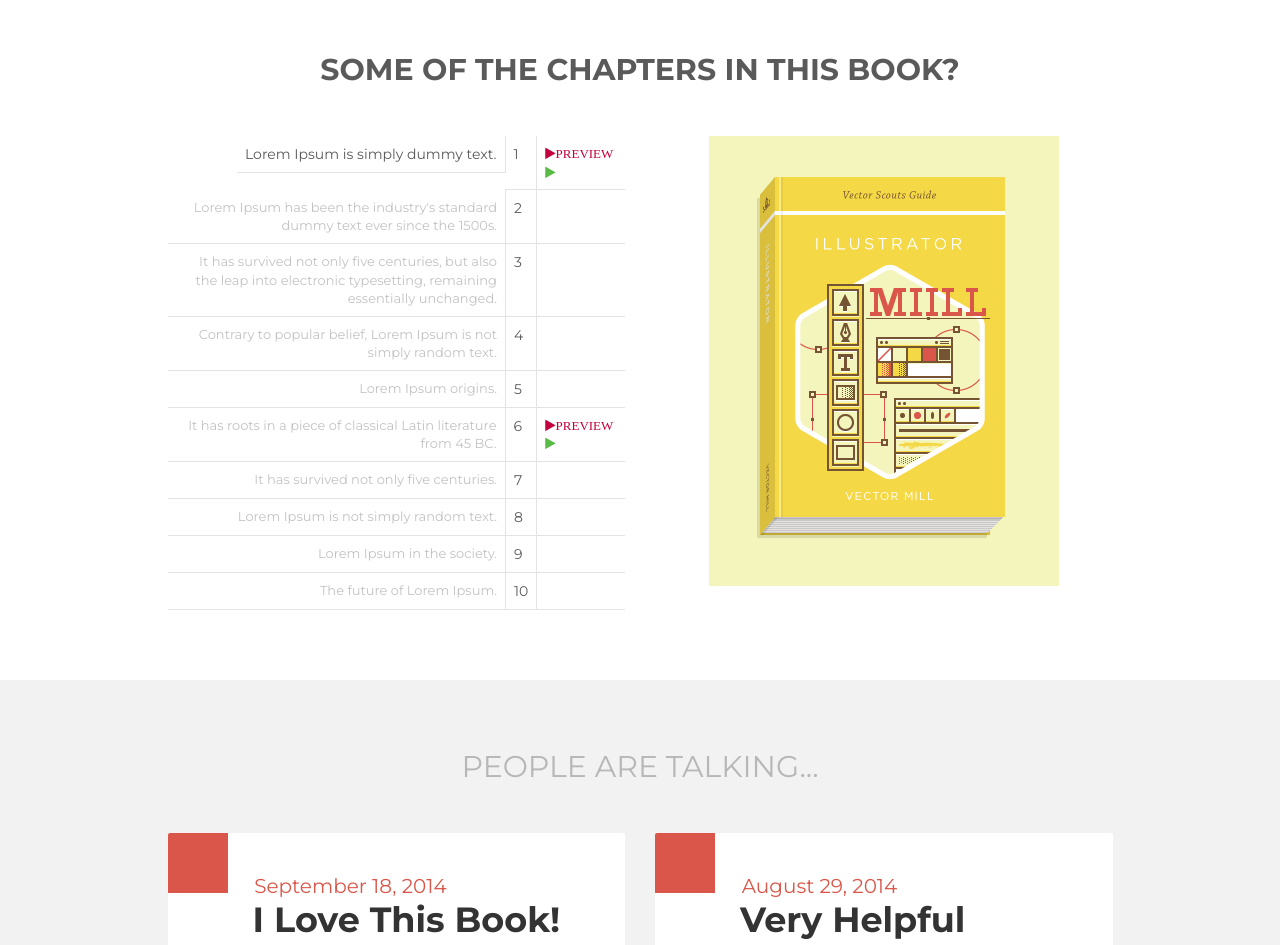
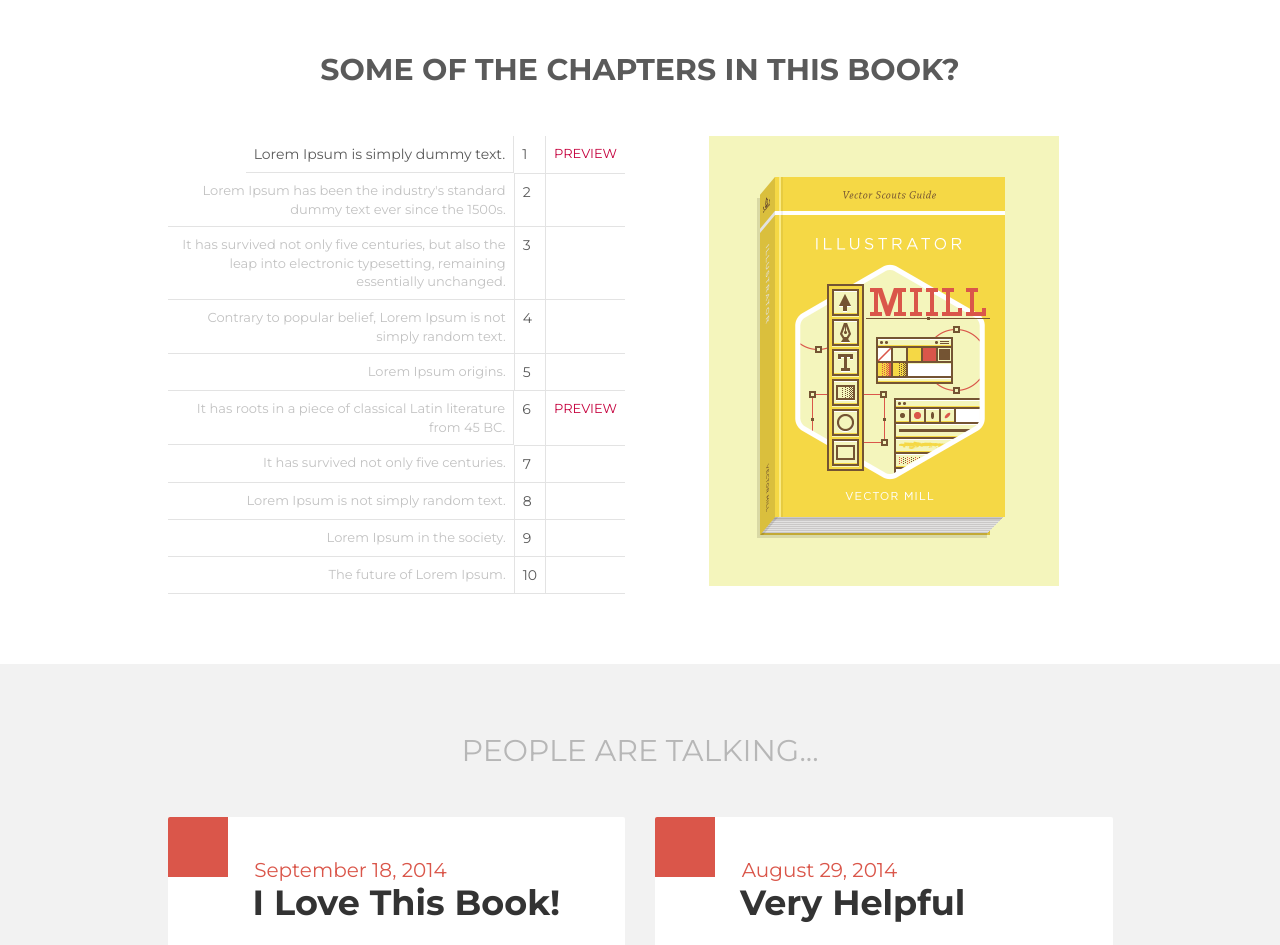
Before and after one commit to acanton77/yellowbook, a plain HTML site: page index.html in a window 1280 px wide. Shown: the part 1300-2245 px from the top of the page. Drawn offline with Linux system fonts and the light colour scheme.

Commit message:
took out preview icon

```diff
--- a/index.html
+++ b/index.html
@@ -156,7 +156,8 @@
                     <tr>
                         <td class='head pull-right'>Lorem Ipsum is simply dummy text.</td>
                         <td class=' number'>1</td>
-                        <td class='td-last'><a href='#'><i class="fa fa-play">PREVIEW</a>
+                        <td class='td-last'><a href='#'>PREVIEW</a>
+
                         </td>
                     </tr>
                     <tr>
@@ -190,7 +191,7 @@
                     <tr>
                         <td class='title pull-right'> It has roots in a piece of classical Latin literature from 45 BC.</td>
                         <td class=' number'>6</td>
-                        <td class='td-last'><a href='#'><i class="fa fa-play">PREVIEW</a>
+                        <td class='td-last'><a href='#'>PREVIEW</a>
                         </td>
                     </tr>
                     <tr>
```
